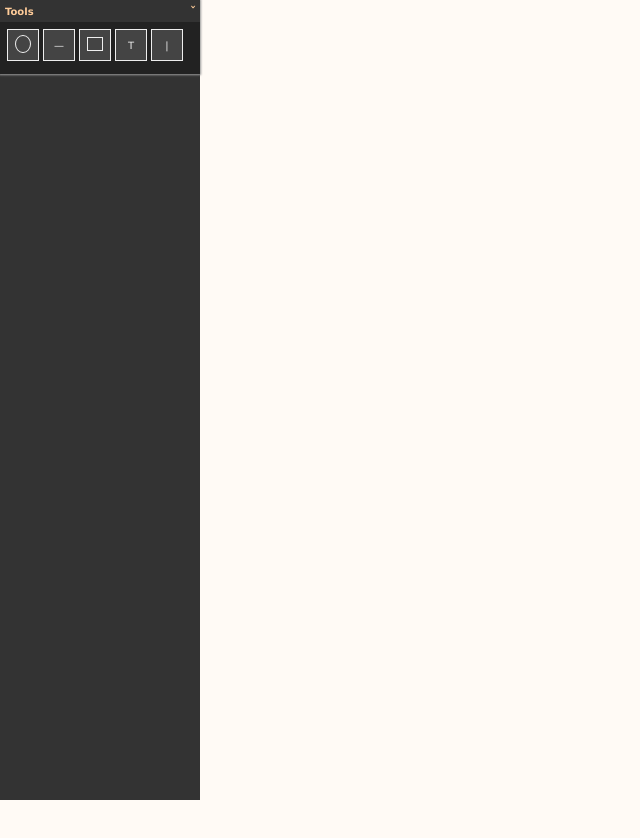
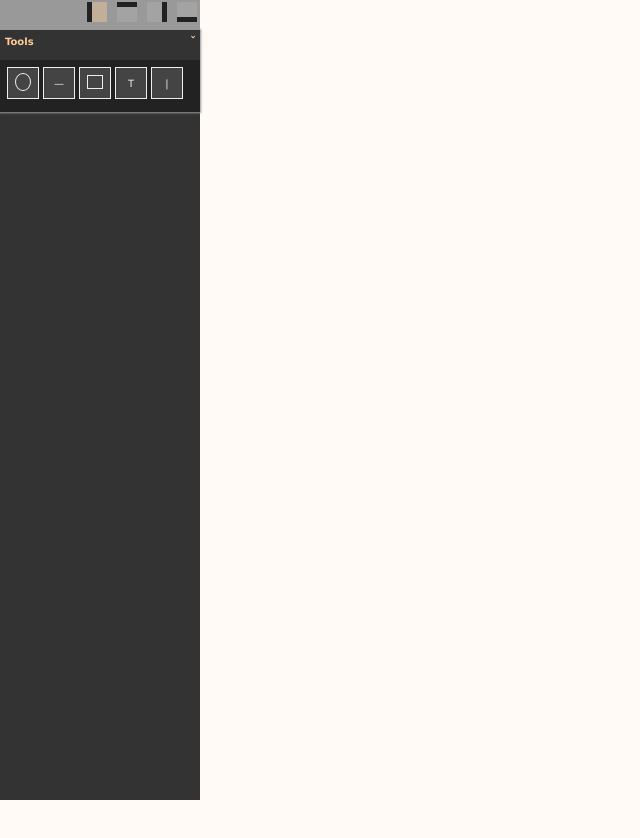
Before and after one commit to softberry/wire-framer-ext, a website: page preview/index.html in a window 1280 px wide. Shown: the top 838 px of the page, without its empty margins (0-640 px from the left). Drawn offline with nearby package versions, Linux system fonts and the light colour scheme; files that its build step writes are made by us from their sources.

Commit message:
- Panel si Sticky

```diff
--- a/src/main.js
+++ b/src/main.js
@@ -79,7 +79,7 @@
                 el
                     .attr({"data-left": pos.x, "data-top": pos.y})
                     .css({left: pos.x, top: pos.y});
-                console.log('guide : ', elements.workspace);
+
             },
             'updateGuide': function (pos) {
 
@@ -390,6 +390,46 @@
                 self.append(right);
                 self.append(bottom);
                 self.append(left);
+            },
+            'stickPanel': function (stickTo) {
+                if($(this).hasClass('selected')) return;
+
+                $('sticky').removeClass('selected');
+
+                $(event.target).addClass('selected');
+                var w, h, l, t, r, b;
+                if (stickTo == 'left' || stickTo == 'right') {
+                    w = 200;
+                    h = '100%';
+                }
+                if (stickTo == 'top' || stickTo == 'bottom') {
+                    w = '100%';
+                    h = 200;
+                }
+                if (stickTo == 'right') {
+                    r = 0;
+                    l = 'auto';
+                } else {
+                    r = 'auto';
+                    l = 0;
+                }
+                if (stickTo == 'bottom') {
+                    b = 0;
+                    t = 'auto';
+                } else {
+                    b = 'auto';
+                    t = 0;
+                }
+                elements.panel.css(
+                    {
+                        width: w,
+                        height: h,
+                        left: l,
+                        top: t,
+                        right: r,
+                        bottom: b
+                    }
+                )
             }
         },
         RULER = {};
@@ -403,7 +443,7 @@
         var self = this;
         elements.workspace = $('<chrome-ruler/>');
         elements.workspace.attr('id', 'chrome-ruler').css({zIndex: actions.highestIndex()});
-        // console.log('create Workspace. Body : ', $('body'));
+
         $('body').append(elements.workspace);
         self.preparePanel();
         self._prepareToolBox();
@@ -413,14 +453,30 @@
         self._assignEvents();
         // actions.draggable.call(elements.toolbox);
         //  actions.draggable.call(elements.layersBox);
-      //  actions.draggable.call(elements.propsbox);
+        //  actions.draggable.call(elements.propsbox);
 
         elements.layersBox.hide();
 
     };
     RULER.preparePanel = function () {
-        elements.panel = $('<panel/>');
+        elements.panel = $('<panel/>')
+            .data('type', 'panel');
+        var title = $('<title/>');
 
+        title
+            .append($('<sticky/>').addClass('selected').on('click', function () {
+                actions.stickPanel('left')
+            }))
+            .append($('<sticky/>').on('click', function () {
+                actions.stickPanel('top')
+            }))
+            .append($('<sticky/>').on('click', function () {
+                actions.stickPanel('right')
+            }))
+            .append($('<sticky/>').on('click', function () {
+                actions.stickPanel('bottom')
+            }));
+        elements.panel.append(title);
         elements.workspace.append(elements.panel);
     };
     RULER._assignEvents = function () {
@@ -464,7 +520,7 @@
 
         });
         $(window).on('keydown', function () {
-            console.log(event.which);
+
             var type = selectedItem != null ? selectedItem.data('type') : '';
             if (selectedItem != null && event.which == 27) {
                 //deselect on ESC
@@ -552,7 +608,7 @@
             .attr({
                 title: tool.button.tooltip
             });
-        console.log(tool.type);
+
 
         actions.createElementOnSTage[tool.type] = tool.target.content;
         elements.tools.append(button);
--- a/src/ruler.scss
+++ b/src/ruler.scss
@@ -25,11 +25,41 @@ panel {
     width: 200px;
     height: 100%;
     background-color: $headerBG;
+    z-index: 1000;
+    title{
+      position: relative;
+      height: 30px;
+      width: 100%;
+      display: block;
+      top: 0;
+      left: 0;
+      background-color: $boxShadow;
+    }
+    sticky{
+      position: absolute;
+      display: block;
+      width: 20px;
+      height: 20px;
+      border: $toolboxBG 5px solid;
+      box-sizing: border-box;
+      background-color: rgba(255,255,255,.1);
+      margin: 2px 3px;
+      cursor: pointer;
+      &:nth-child(1){ border-style:none none none solid ; right: 90px;}
+      &:nth-child(2){ border-style: solid none none none ; right :60px;}
+      &:nth-child(3){ border-style:none solid none none ;  right: 30px;}
+      &:nth-child(4){ border-style:none none solid none ; right: 0;}
+      &.selected{
+        background-color: rgba($headerColor,.4);
+        cursor: default;
+      }
     }
 
+  }
     &.draw {
       cursor: crosshair;
     }
+
 
   toolbox, layers, props {
     min-width: 74px;
@@ -40,7 +70,7 @@ toolbox, layers, props {
     width: 100%;
     background-color: $toolboxBG;
     box-shadow: 0 0 2px 1px $boxShadow;
-  z-index: 999;
+    // z-index: 999;
     user-select: none;
     padding-bottom: 4px;
     title {
```
Lines whose indentation alone changed are shown as unchanged.
